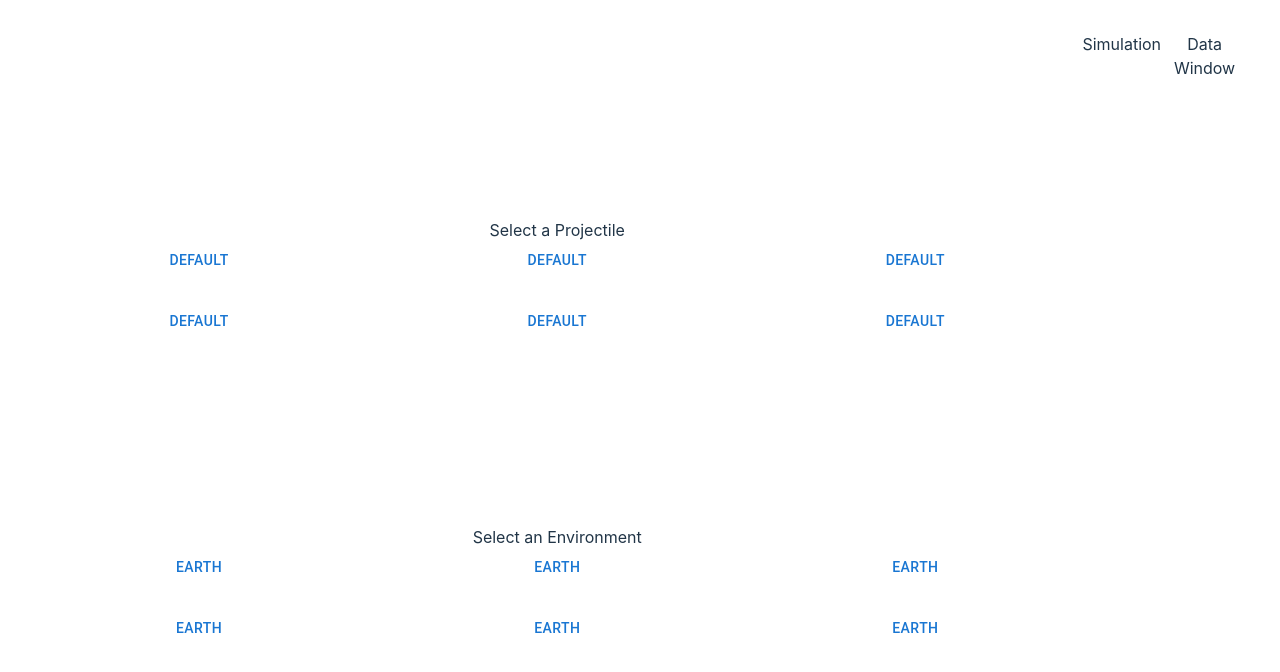
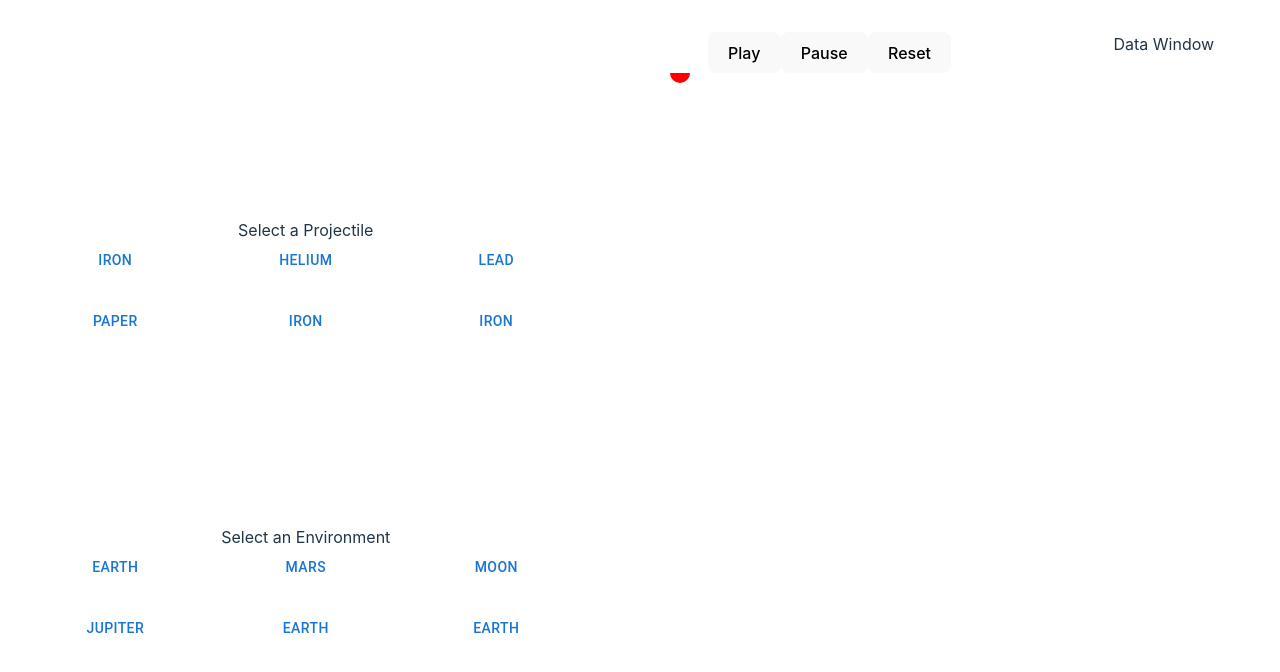
Before and after one commit to ZKordeleski/falling-sim, a React (Vite) app: page / in a window 1280 px wide. Shown: the top 672 px of the page. Built offline with nearby package versions, Linux system fonts and the light colour scheme.

Commit message:
Lifted simulation state management up.

```diff
--- a/src/App.css
+++ b/src/App.css
@@ -18,8 +18,18 @@
 .App .settings-window {
   display: flex;
   flex-direction: column;
-  height: 100%;
-  width: 100%;
+
+  flex-grow: 1;
 
   justify-content: space-evenly;
 }
+
+.App .simulation-window {
+  display: flex;
+  flex-grow: 1;
+}
+
+.App .data-window {
+  display: flex;
+  flex-grow: 1;
+}
--- a/src/App.tsx
+++ b/src/App.tsx
@@ -1,42 +1,39 @@
 import './App.css'
-import Simulation from './features/Simulation/SimWindow'
-import { Projectile } from './physics/projectile'
-import { Environment } from './physics/environment'
+import { Projectile, premadeProjectiles } from './physics/projectile'
+import { Environment, premadeEnvironments } from './physics/environment'
 // import './features/Simulation/konva'
 import ProjectileSelectionWindow from './features/ProjectileSelectionWindow/ProjectileSelectionWindow'
 import { useState } from 'react'
 import EnvironmentSelectionWindow from './features/EnvironmentSelection/EnvironmentSelectionWindow'
+import SimulationWindow from './features/Simulation/SimulationWindow'
 
-let defaultProjectile = new Projectile("Default", 10, {x:200, y: 200}, 1);
-let defaultEnvironment = new Environment(1.225, 9.81, 1, "Earth");
-let listOfProjectiles: Projectile[] = [];
-let listOfEnvironments: Environment[] = [];
-let i = 0;
-while (i < 6) {
-  listOfProjectiles.push(defaultProjectile);
-  listOfEnvironments.push(defaultEnvironment);
-  i++;
-}
+// let defaultProjectile = new Projectile("Default", 10, {x:200, y: 200}, 1);
+// let defaultEnvironment = new Environment(1.225, 9.81, 1, "Earth");
+// let listOfProjectiles: Projectile[] = [];
+// let listOfEnvironments: Environment[] = [];
+// let i = 0;
+// while (i < 6) {
+//   listOfProjectiles.push(defaultProjectile);
+//   listOfEnvironments.push(defaultEnvironment);
+//   i++;
+// }
 
 function App() {
-  const [selectedProjectile, setSelectedProjectile] = useState(defaultProjectile);
-  const [selectedEvironment, setSelectedEnvironment] = useState(defaultEnvironment);
-  const ball = new Projectile("Test", 1, {x: 100, y: 0}, .05);
-  let environment = new Environment(1.2, 9.81, 1);
+  const [selectedProjectile, setSelectedProjectile] = useState(premadeProjectiles[0]);
+  const [selectedEvironment, setSelectedEnvironment] = useState(premadeEnvironments[0]);
 
   return (
     <div className="App">
       <div className="settings-window">
-        <ProjectileSelectionWindow premadeProjectiles={listOfProjectiles} setSelectedProjectile={setSelectedProjectile} />
-        <EnvironmentSelectionWindow premadeEnvironments={listOfEnvironments} setSelectedEnvironment={setSelectedEnvironment} />
+        <ProjectileSelectionWindow premadeProjectiles={premadeProjectiles} setSelectedProjectile={setSelectedProjectile} />
+        <EnvironmentSelectionWindow premadeEnvironments={premadeEnvironments} setSelectedEnvironment={setSelectedEnvironment} />
       </div>
       <div className="simulation-window">
-        <span>Simulation</span>
+        <SimulationWindow projectile={selectedProjectile} environment={selectedEvironment} />
       </div>
       <div className="data-window">
         <span>Data Window</span>
       </div>
-      {/* <Simulation projectiles={[ball]} environment={environment}/> */}
     </div>
   )
 }
--- a/src/features/ProjectileSelectionWindow/ProjectileSelectionWindow.tsx
+++ b/src/features/ProjectileSelectionWindow/ProjectileSelectionWindow.tsx
@@ -1,10 +1,10 @@
 import Grid2 from "@mui/material/Unstable_Grid2/Grid2"
-import { Projectile } from "../../physics/projectile"
+import { PremadeProjectile, Projectile } from "../../physics/projectile"
 import { Button, IconButton } from "@mui/material"
 
 interface ProjectileSelectionWindowProps {
-    premadeProjectiles: Projectile[],
-    setSelectedProjectile: (projectile: Projectile) => void
+    premadeProjectiles: PremadeProjectile[],
+    setSelectedProjectile: (projectile: PremadeProjectile) => void
 }
 
 function ProjectileSelectionWindow(props: ProjectileSelectionWindowProps) {
--- /dev/null
+++ b/src/features/Simulation/SimulationWindow.tsx
@@ -0,0 +1,74 @@
+import { Circle, Layer, Stage } from "react-konva"
+import { PremadeProjectile, Projectile } from "../../physics/projectile";
+import Konva from "konva";
+import { useEffect, useState } from "react";
+import { updateProjectile } from "../../physics/updatePosition";
+import { Environment, PremadeEnvironment } from "../../physics/environment";
+
+interface SimulationWindowProps {
+    projectile: PremadeProjectile,
+    environment: PremadeEnvironment
+}
+
+function SimulationWindow(props: SimulationWindowProps) {
+  const [simulation, setSimulation] = useState({
+    isPlaying: false,
+    projectile: new Projectile(props.projectile.name, props.projectile.density, props.projectile.position, props.projectile.radius),
+    environment: new Environment(props.environment.density, props.environment.gravity, props.environment.name)
+  });
+
+  useEffect(() => {
+    let animationFrameID: number;
+    let lastUpdateTime: number = performance.now();
+
+    function simulate() {
+      const currentTime = performance.now();
+      const deltaTime = currentTime - lastUpdateTime;
+      lastUpdateTime = currentTime;
+
+      if (simulation.isPlaying) {
+        const updatedProjectile = updateProjectile([simulation.projectile], simulation.environment, deltaTime/1000);
+        setSimulation((prev) => ({...prev, projectile: updatedProjectile[0]}));
+        animationFrameID = requestAnimationFrame(simulate);
+      }
+    }
+
+    if (simulation.isPlaying) {
+      animationFrameID = requestAnimationFrame(simulate);
+    }
+
+    return () => {
+      cancelAnimationFrame(animationFrameID);
+    }
+  }, [simulation.isPlaying, simulation.projectile, simulation.environment]);
+
+  const startSimulation = () => setSimulation((prev) => ({ ...prev, isPlaying: true }));
+  const pauseSimulation = () => setSimulation((prev) => ({ ...prev, isPlaying: false }));
+  const resetSimulation = () => {
+    pauseSimulation();
+    setSimulation((prev) => ({
+      ...prev,
+      projectile: new Projectile(props.projectile.name, props.projectile.density, props.projectile.position, props.projectile.radius),
+    }));
+  };
+
+  return (
+    <div>
+      <button onClick={startSimulation}>Play</button>
+      <button onClick={pauseSimulation}>Pause</button>
+      <button onClick={resetSimulation}>Reset</button>
+      <Stage width={500} height={500}>
+        <Layer>
+          <Circle
+            x={simulation.projectile.position.x}
+            y={simulation.projectile.position.y}
+            radius={10}
+            fill="red"
+          />
+        </Layer>
+      </Stage>
+    </div>
+  )
+}
+
+export default SimulationWindow
--- a/src/features/Simulation/konva.ts
+++ b/src/features/Simulation/konva.ts
@@ -1,5 +1,5 @@
 import Konva from "konva";
-import { updatePosition } from "../../physics/updatePosition";
+import { updateProjectile } from "../../physics/updatePosition";
 import { Projectile } from "../../physics/projectile";
 import { Environment } from "../../physics/environment";
 
@@ -42,7 +42,7 @@ stage.add(projectileLayer);
 let animation = new Konva.Animation((frame) => {
     let timeStep = frame?.timeDiff || 0;
     // cumulativeTime += timeStep;
-    let updatedProjectile = updatePosition([ball], environment, timeStep/100)[0];
+    let updatedProjectile = updateProjectile([ball], environment, timeStep/100)[0];
     console.log(updatedProjectile.velocity.y);
     projectile.position({x: updatedProjectile.position.x, y: updatedProjectile.position.y});
 });
--- a/src/physics/environment.ts
+++ b/src/physics/environment.ts
@@ -3,17 +3,62 @@ export class Environment {
     name: string;
     density: number; // kg/m^3
     gravity: number; // m/s^2
-    scale: number; // px / m
 
-    constructor(density: number, gravity: number = 9.81, scale: number, name: string = "custom") {
+    constructor(density: number, gravity: number = 9.81, name: string = "custom") {
         this.name = name;
         this.density = density;
         this.gravity = gravity;
-        this.scale = scale;
     }
 }
 
+// Typing premade environment info for constructor.
+export interface PremadeEnvironment {
+    name: string,
+    density: number,
+    gravity: number
+}
+
 // Premade environments to play with.
-export let premadeEnvironments: Environment[] = [
+export let premadeEnvironments: PremadeEnvironment[] = [
+    {
+        name: "Earth",
+        density: 1.225,
+        gravity: 9.81
 
+    },
+
+    {
+        name: "Mars",
+        density: .020,
+        gravity: 3.71
+
+    },
+
+    {
+        name: "Moon",
+        density: 0, // NOTE: it's actually about 100 molecules of gas per cubic cm but come on...
+        gravity: 9.81
+
+    },
+
+    {
+        name: "Jupiter",
+        density: 1330,
+        gravity: 24.79
+
+    },
+
+    {
+        name: "Earth",
+        density: 1.225,
+        gravity: 9.81
+
+    },
+
+    {
+        name: "Earth",
+        density: 1.225,
+        gravity: 9.81
+
+    }
 ]
--- a/src/physics/projectile.ts
+++ b/src/physics/projectile.ts
@@ -62,13 +62,54 @@ export class Projectile {
 
 }
 
-interface PremadeProjectile {
+// Typing the premade projectile info used for the constructor.
+export interface PremadeProjectile {
     name: string,
-    mass: number,
+    density: number,
     position: {x: number, y: number},
     radius: number
 }
-// Premade environments to play with.
+// Premade projectiles to play with.
 export let premadeProjectiles: PremadeProjectile[] = [
+    {
+        name: "Iron",
+        density: 7800,
+        position: {x: 100, y: 0},
+        radius: .1
+    },
 
+    {
+        name: "Helium",
+        density: .18,
+        position: {x: 100, y: 0},
+        radius: .5
+    },
+
+    {
+        name: "Lead",
+        density: 11343,
+        position: {x: 100, y: 0},
+        radius: .1
+    },
+
+    {
+        name: "Paper",
+        density: 1201,
+        position: {x: 100, y: 0},
+        radius: 3
+    },
+
+    {
+        name: "Iron",
+        density: 7800,
+        position: {x: 100, y: 0},
+        radius: .1
+    },
+
+    {
+        name: "Iron",
+        density: 7800,
+        position: {x: 100, y: 0},
+        radius: .1
+    },
 ]
--- a/src/physics/updatePosition.ts
+++ b/src/physics/updatePosition.ts
@@ -1,7 +1,7 @@
 import { Environment } from "./environment";
 import { Projectile } from "./projectile";
 
-export function updatePosition(projectiles: Projectile[], environment: Environment, timeStep: number): Projectile[] {
+export function updateProjectile(projectiles: Projectile[], environment: Environment, timeStep: number): Projectile[] {
     if (projectiles.length === 0) {
         return [];
     }
```
Also changed, not shown: src/features/Simulation/SimWindow.tsx (deleted, +0 -46 lines), src/features/Simulation/SimWindow.scss (deleted), src/features/Simulation/SimulationWindow.scss (added).
